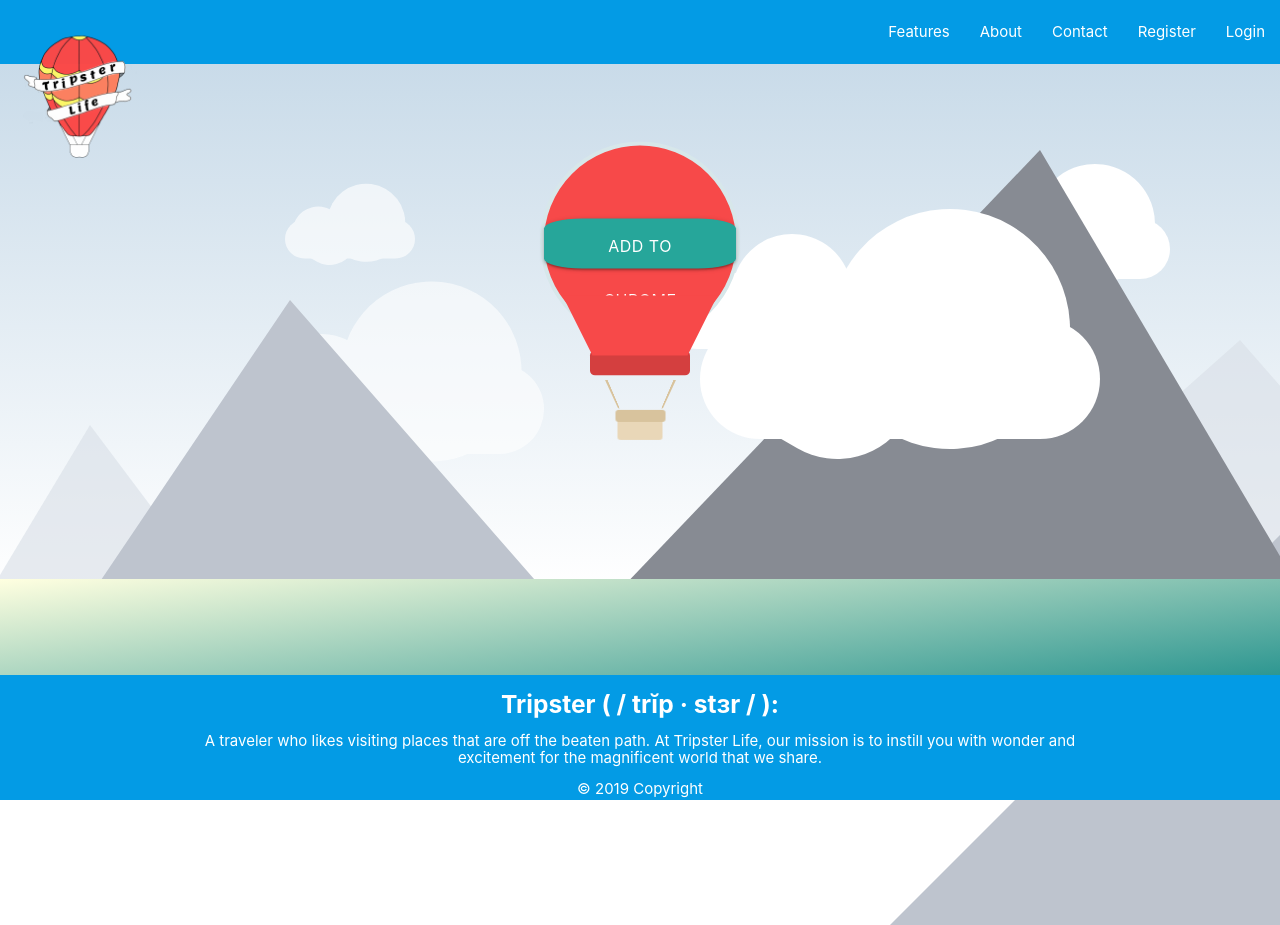
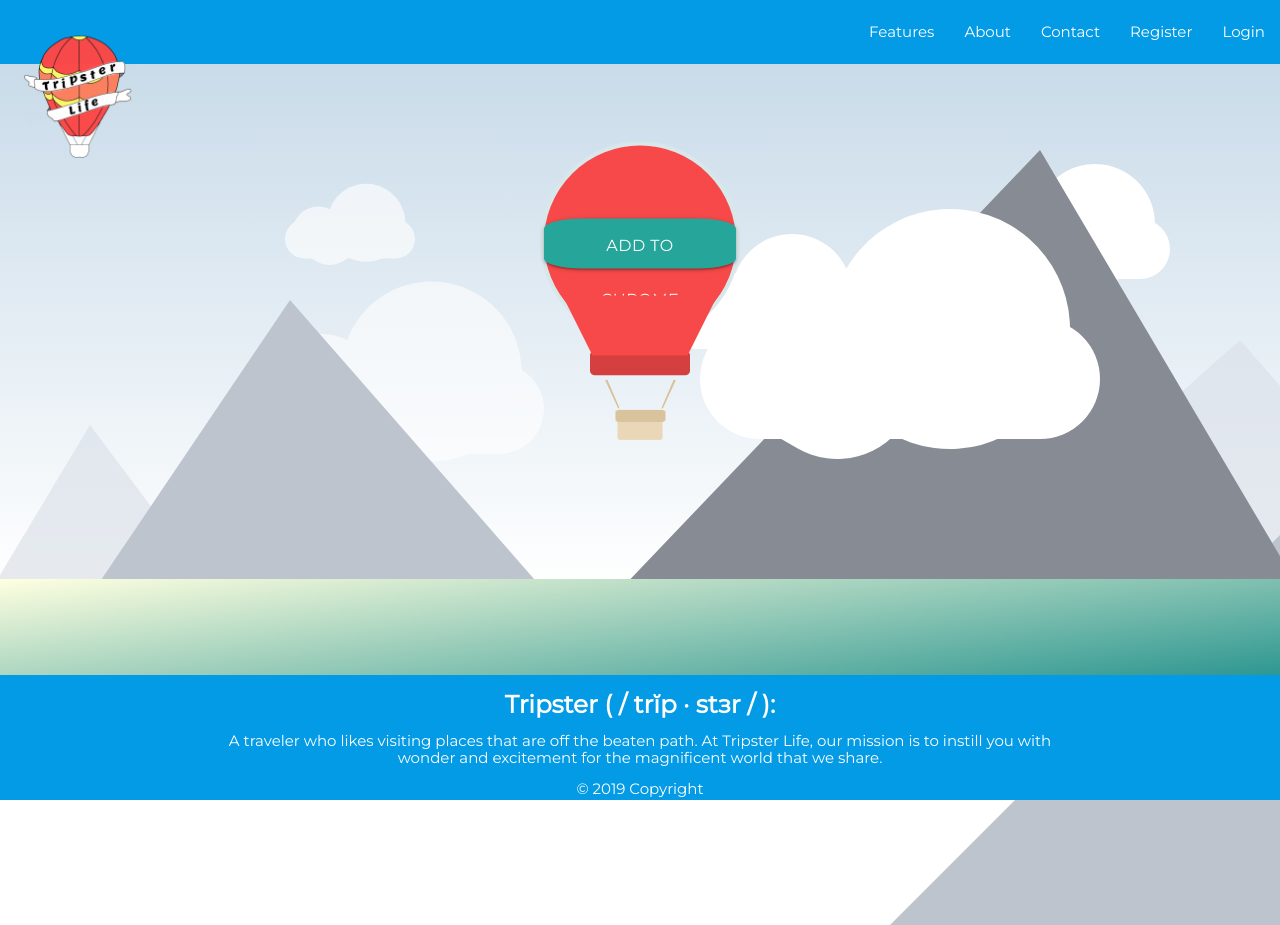
Before and after one commit to timwelsh/tripster-life, a React (Create React App) app in the folder client/: page / in a window 1280 px wide. Shown: the top 925 px of the page. Built offline with nearby package versions, Linux system fonts and the light colour scheme.

Commit message:
make it better

```diff
--- a/client/public/index.html
+++ b/client/public/index.html
@@ -14,8 +14,7 @@
      <!-- Compiled and minified CSS -->
      <link rel="stylesheet" href="https://cdnjs.cloudflare.com/ajax/libs/materialize/1.0.0/css/materialize.min.css">
      <link href="https://fonts.googleapis.com/icon?family=Material+Icons" rel="stylesheet">
-
-
+     <link href="https://fonts.googleapis.com/css?family=Montserrat&display=swap" rel="stylesheet">
 
      <!--
        Notice the use of %PUBLIC_URL% in the tags above.
--- a/client/src/balloon.css
+++ b/client/src/balloon.css
@@ -1,5 +1,6 @@
 body {
     overflow: hidden;
+    font-family: 'Montserrat', sans-serif;
 }
 
 /* Grass */
```
